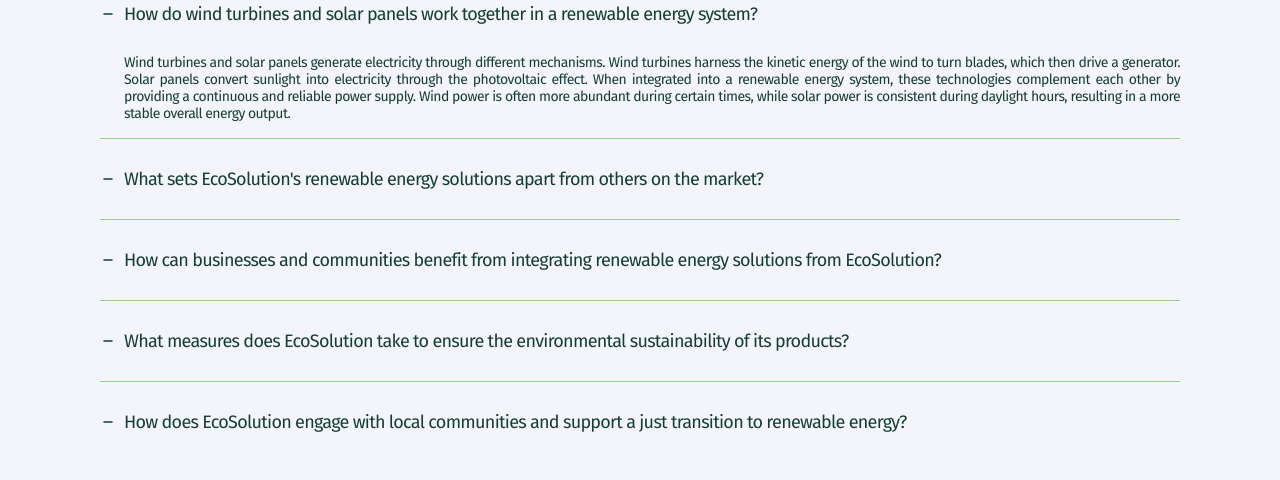
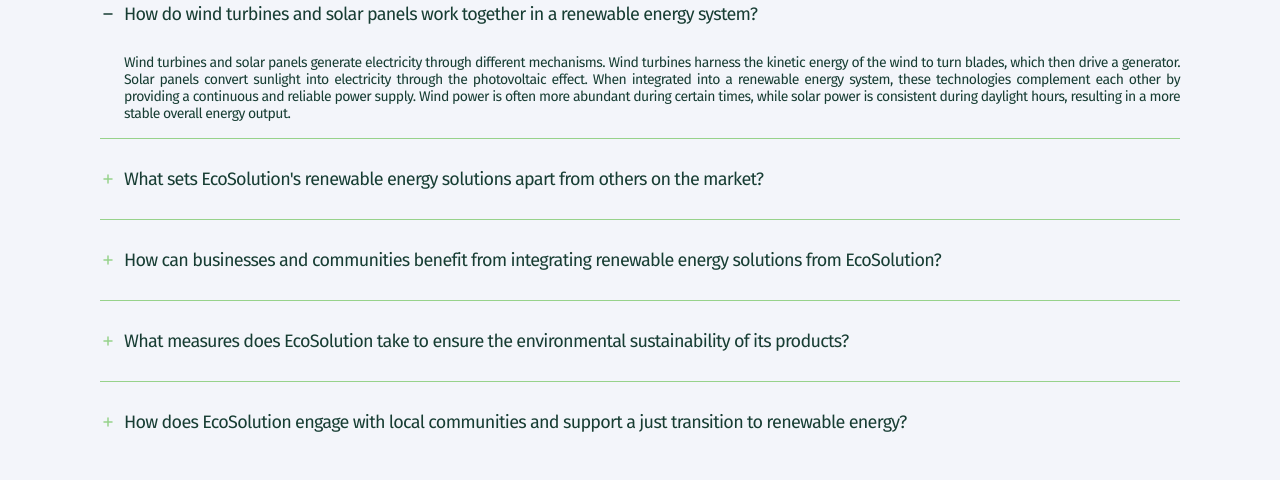
Before and after one commit to Skynet4241/ecosolution-project, a React (Vite) app: page / in a window 1280 px wide. Shown: the part 5258-5738 px from the top of the page. Built offline with nearby package versions, Linux system fonts and the light colour scheme.

Commit message:
fix: update styles Accordion

```diff
--- a/package.json
+++ b/package.json
@@ -12,7 +12,6 @@
   "dependencies": {
     "@emotion/react": "^11.11.1",
     "@emotion/styled": "^11.11.0",
-    "@mui/icons-material": "^5.14.19",
     "@mui/material": "^5.14.19",
     "react": "^18.2.0",
     "react-dom": "^18.2.0",
--- a/src/components/Sections/FaqSection/Accordion/Accordion.jsx
+++ b/src/components/Sections/FaqSection/Accordion/Accordion.jsx
@@ -56,8 +56,7 @@
         >
           <AccordionSummary
             aria-controls="panel1d-content"
-            id="panel1d-header"
-            isExpanded={isExpanded}
+            id={expanded === `panel${index}` ? "true" : null}
           >
             <SummaryTitle>{item.title}</SummaryTitle>
           </AccordionSummary>
--- a/src/components/Sections/FaqSection/Accordion/Accordion.styled.jsx
+++ b/src/components/Sections/FaqSection/Accordion/Accordion.styled.jsx
@@ -28,7 +28,6 @@
   (props) => (
     <MuiAccordionSummary
       expandIcon={
-        props.isExpanded ? (
         <svg
           style={{
             width: "16px",
@@ -37,19 +36,12 @@
             stroke: "rgba(23, 61, 51, 1)",
           }}
         >
+          {!props.id ? (
             <use href={icons + "#icon-add"} />
+          ) : (
+            <use href={icons + "#icon-minus"} />
+          )}
         </svg>
-        ) : (
-          <svg
-            style={{
-              width: "16px",
-              height: "16px",
-              stroke: "rgba(23, 61, 51, 1)",
-            }}
-          >
-            <use href={icons + "#icon-minus"} />
-          </svg>
-        )
       }
       {...props}
       sx={{ padding: "0" }}
```
Also changed, not shown: 1 other file (tests, documents, lock files or other folders). Lines whose indentation alone changed are shown as unchanged.
